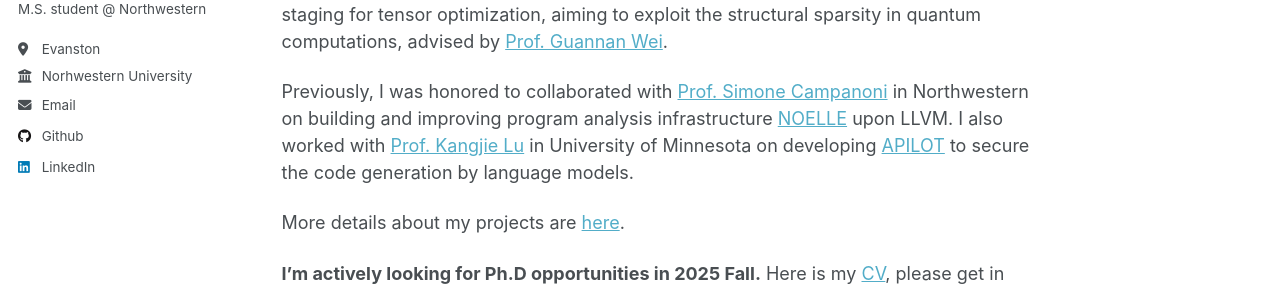
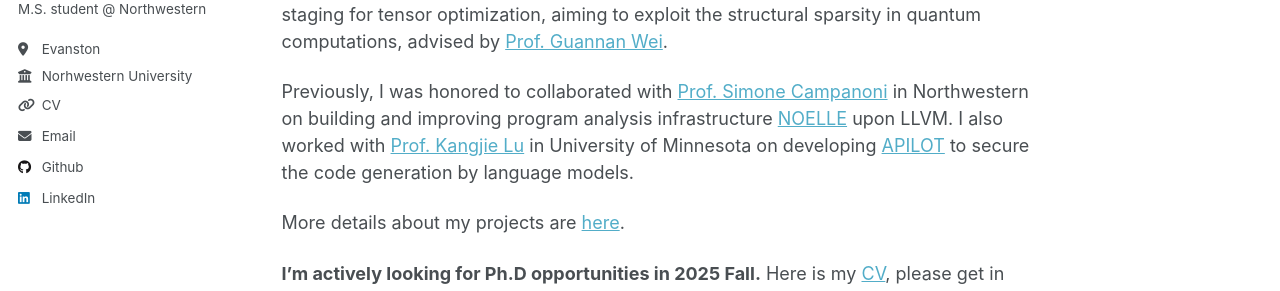
Before and after one commit to Pengxiang-Huang/Pengxiang-Huang.github.io, a Jekyll site: the page built from _pages/about.md, in a window 1280 px wide. Shown: the part 376-667 px from the top of the page. Built offline with Jekyll 4.4.1, drawn with Linux system fonts in a browser that asks for light colours.

Commit message:
add cv web link

```diff
--- a/_config.yml
+++ b/_config.yml
@@ -27,7 +27,7 @@ author:
   bio              : "M.S. student @ Northwestern"
   location         : "Evanston"
   employer         : "Norhwestern University"
-  uri              : # URL
+  uri              : https://pengxiang-huang.github.io/files/CV_Pengxiang_Huang.pdf
   email            : "pengxianghuang2025@u.northwestern.edu"
 
   # Academic websites
@@ -39,6 +39,7 @@ author:
   pubmed           : #"https://www.ncbi.nlm.nih.gov/pubmed/?term=john+snow"
   researchgate     : # URL
   scopus           : # URL
+
 
   # Repositories and software development
   bitbucket        : # Username - Update with your username on the site
--- a/_data/ui-text.yml
+++ b/_data/ui-text.yml
@@ -24,7 +24,7 @@ en: &DEFAULT_EN
   follow_label               : "Follow:"
   feed_label                 : "Feed"
   powered_by                 : "Powered by"
-  website_label              : "Website"
+  website_label              : "CV"
   email_label                : "Email"
   recent_posts               : "Recent Posts"
   undefined_wpm              : "Undefined parameter words_per_minute at _config.yml"
```
